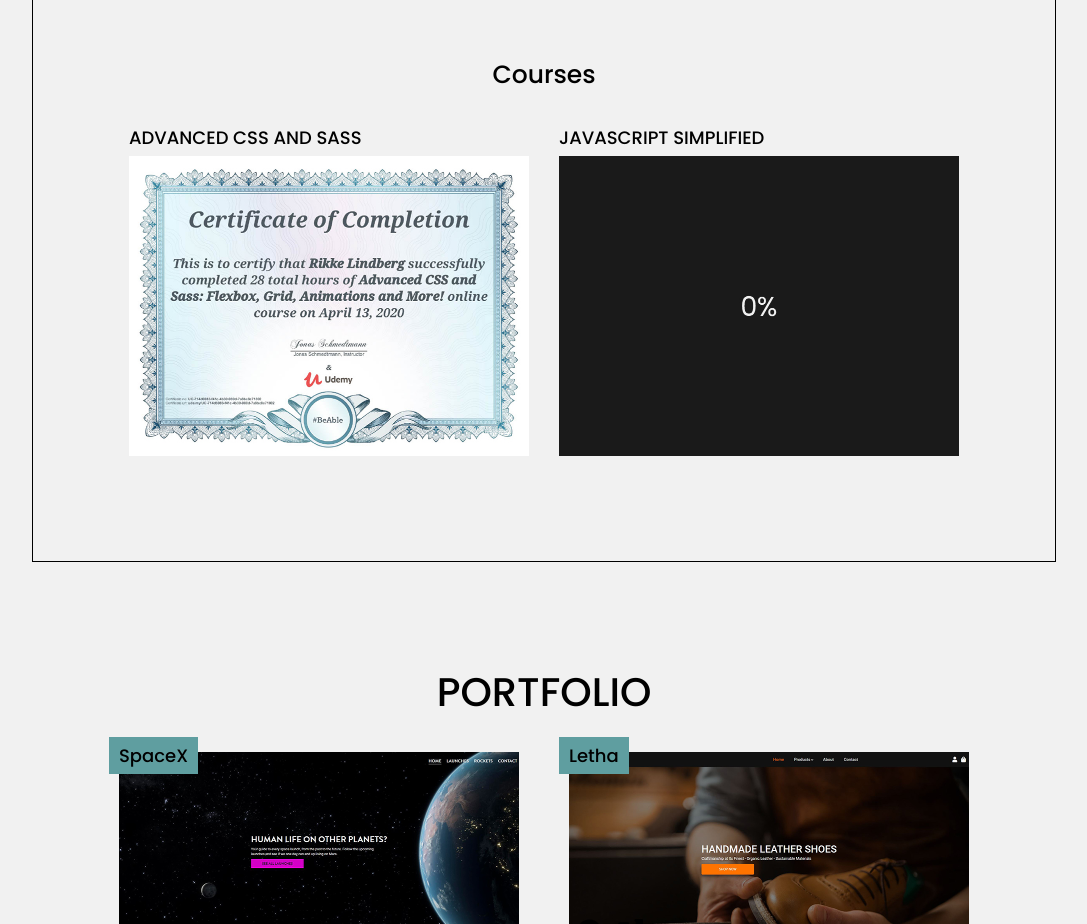
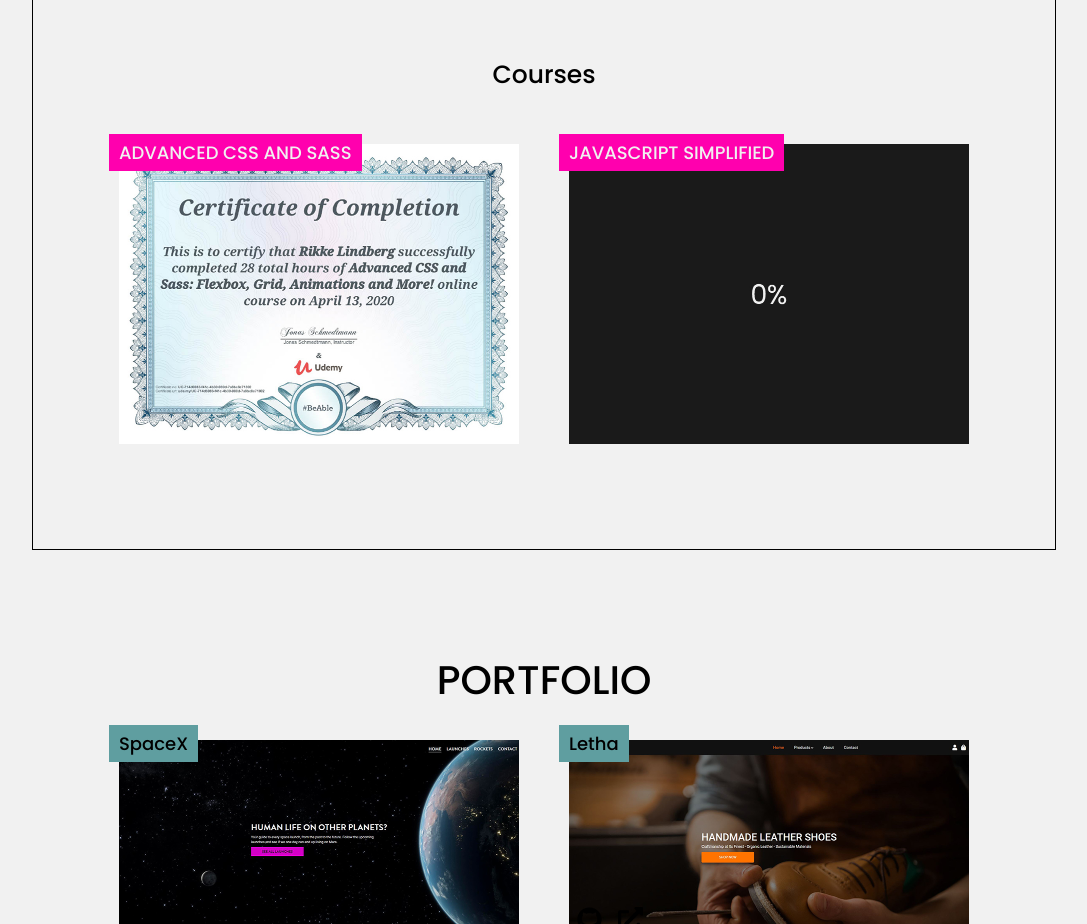
Before and after one commit to RikkeLindberg/portfolio-v2, a Next.js app: page / in a window 1280 px wide. Shown: the part 2260-3184 px from the top of the page, without its empty margins (96-1183 px from the left). Built offline with nearby package versions, Linux system fonts and the light colour scheme.

Commit message:
add styles for hover and focus selectors

```diff
--- a/components/about/courses/Courses.module.css
+++ b/components/about/courses/Courses.module.css
@@ -9,15 +9,27 @@
   justify-content: center;
   flex-wrap: wrap;
   width: 100%;
-  gap: 3rem;
-  margin-top: 3rem;
+  gap: 5rem;
+  margin-top: 5rem;
 }
 
 .cards a {
-  width: 100%;
-  max-width: 400px;
+  position: relative;
 }
 
 .cards a h4 {
-  margin-bottom: 0.5rem;
+  position: absolute;
+  z-index: 100;
+  background-color: #ff00ae;
+  color: #f1f1f1;
+  top: -1rem;
+  left: -1rem;
+  padding: 0.5rem 1rem;
+  transition: all 300ms;
 }
+
+.cards a:hover h4,
+.cards a:focus h4 {
+  background-color: #ffd000;
+  color: #1a1d22;
+}
```
